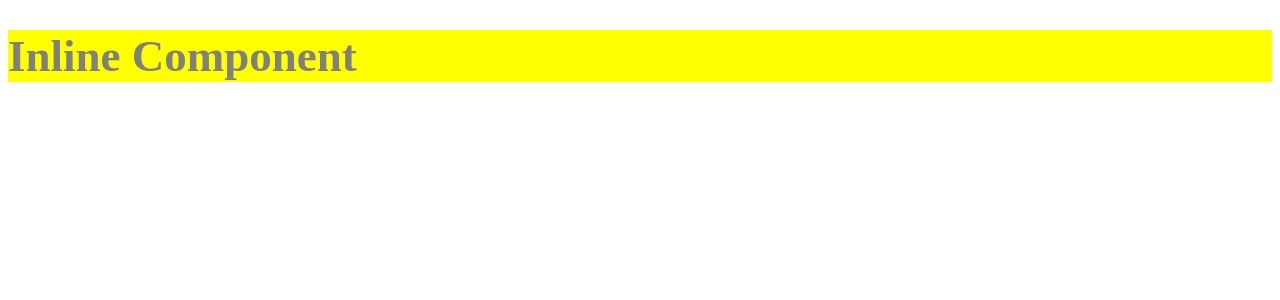
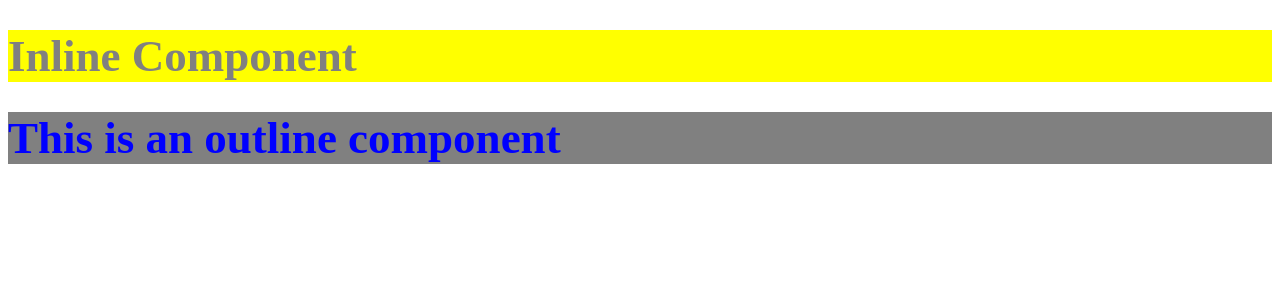
Before and after one commit to Heidi4/react-todoapp, a React (Vite) app: page / in a window 1280 px wide. Shown: the top 300 px of the page. Built offline with nearby package versions, Linux system fonts and the light colour scheme.

Commit message:
Working with CSS react modules for styling

```diff
--- a/src/App.jsx
+++ b/src/App.jsx
@@ -1,10 +1,14 @@
-import InlineComponent from "./components/InlineComponent"
-import Todo from "./components/Todo"
+import InlineComponent from "./components/InlineComponent";
+import OutLine from "./components/OutLine";
+import Todo from "./components/Todo";
 function App() {
-  return  <div className="App">
-    <InlineComponent></InlineComponent>
-    {/* <Todo /> */}
-  </div>
+  return (
+    <div className="App">
+      <InlineComponent></InlineComponent>
+      <OutLine />
+      {/* <Todo /> */}
+    </div>
+  );
 }
 
-export default App
+export default App;
--- a/src/components/InlineComponent.jsx
+++ b/src/components/InlineComponent.jsx
@@ -1,9 +1,9 @@
-import "../css/style.css"
 
+import styles from "./inlinecomponent.module.css"
 function InlineComponent() {
   return (
     <div>
-      <h1 className="header">Inline Component</h1>
+      <h1 className={styles.header}>Inline Component</h1>
     </div>
   );
 }
--- /dev/null
+++ b/src/components/OutLine.jsx
@@ -0,0 +1,11 @@
+import styles from "./outline.module.css";
+
+function OutLine() {
+  return (
+    <div>
+      <h1 className={styles.header}>This is an outline component</h1>
+    </div>
+  );
+}
+
+export default OutLine;
--- /dev/null
+++ b/src/components/outline.module.css
@@ -0,0 +1,5 @@
+.header {
+  color: blue;
+  background-color: grey;
+  font-size: 45px;
+}
```
Also changed, not shown: src/components/inlinecomponent.module.css (renamed from src/css/style.css).
